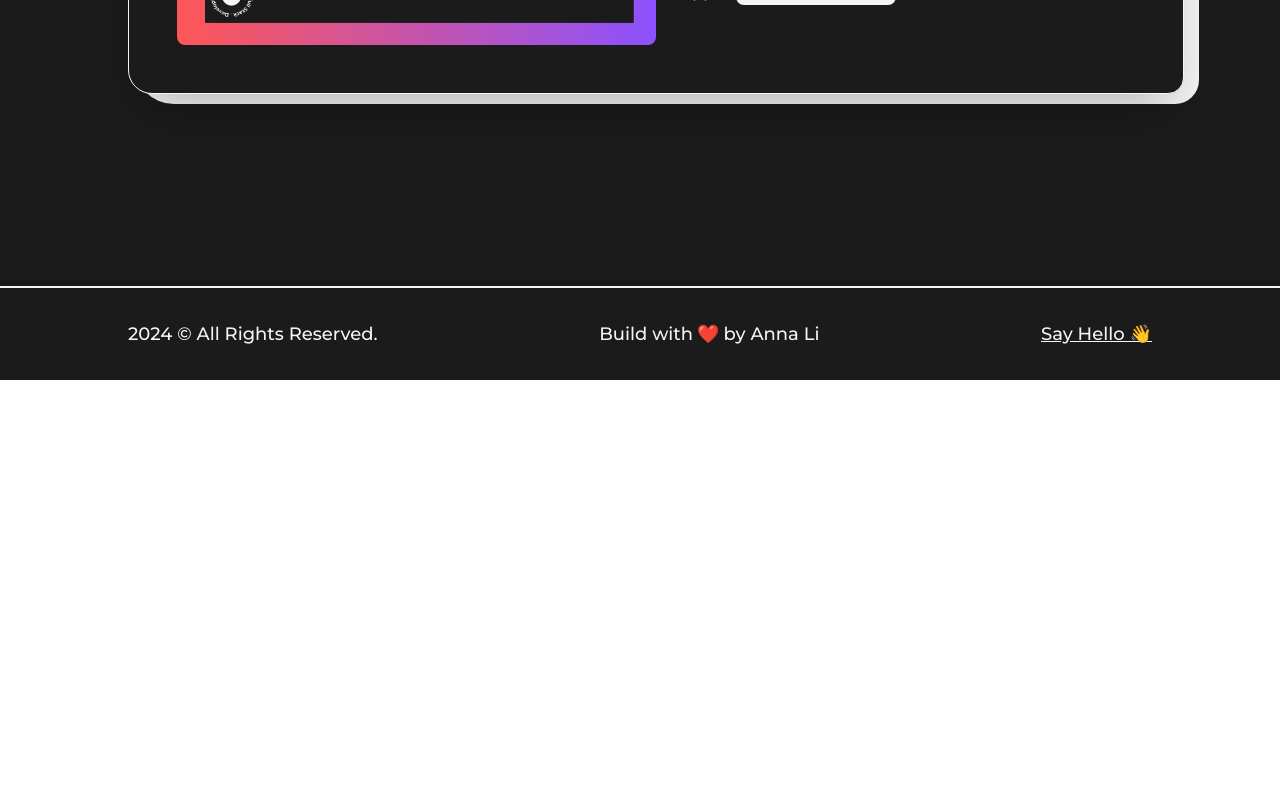
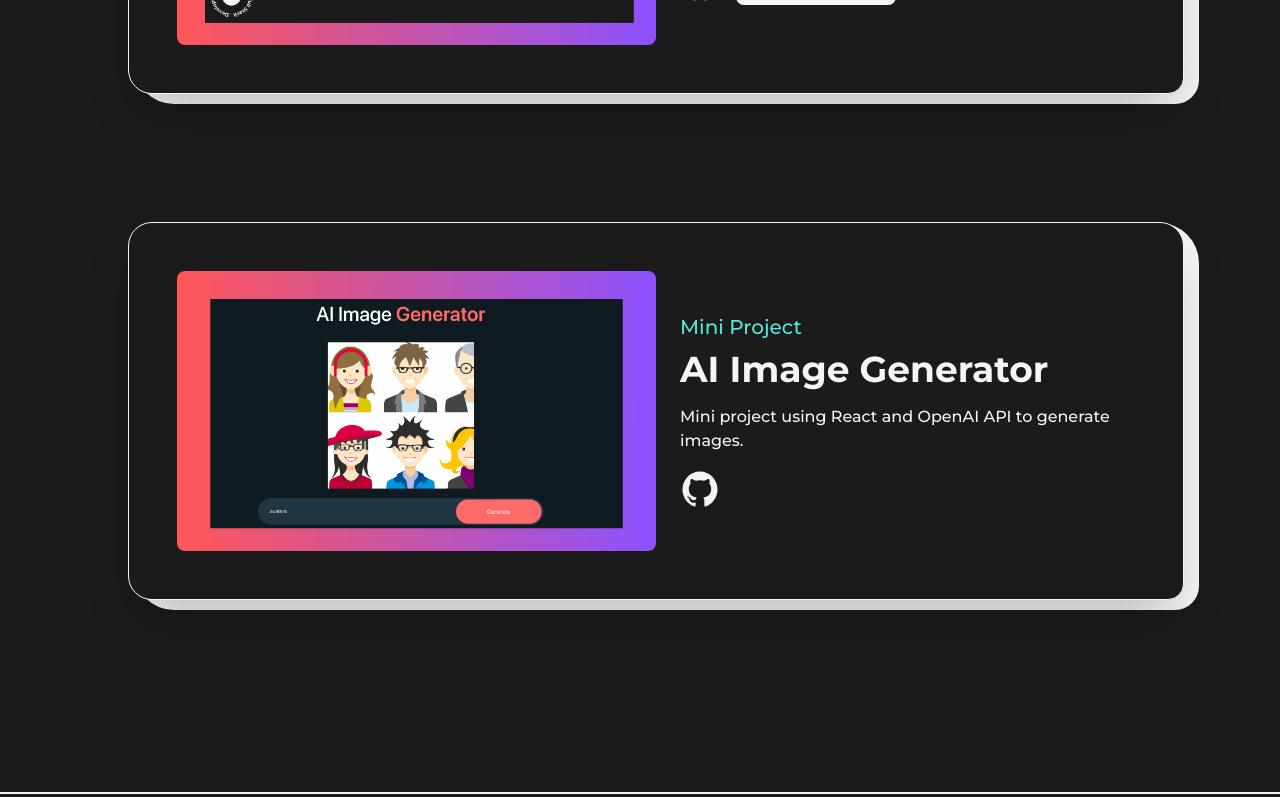
Before and after one commit to annali-SDE/anna-portfolio, a Next.js app: page /projects in a window 1280 px wide. Shown: the part 648-1445 px from the top of the page. Before the commit the page ends 1028 px from the top, so only its background shows below. Built offline with nearby package versions, Linux system fonts and the light colour scheme.

Commit message:
Add ai image generator project to portfolio

```diff
--- a/src/pages/projects.js
+++ b/src/pages/projects.js
@@ -6,6 +6,7 @@ import Link from 'next/link';
 import Image from 'next/image';
 import { GithubIcon } from '@/components/Icons';
 import portfolio from '../../public/images/projects/portfolio-pj.png';
+import aiImageGenerator from '../../public/images/projects/ai-image-generator.png';
 import { motion } from 'framer-motion';
 
 const FramerImage = motion(Image);
@@ -62,6 +63,42 @@ const FeaturedProject = ({ type, title, summary, img, link, github }) => {
 	);
 };
 
+const GithubProject = ({ type, title, summary, img, github }) => {
+	return (
+		<article className='relative w-full flex items-center justify-between rounded-3xl border border-solid border-dark bg-light shadow-2xl p-12 rounded-br-2xl dark:bg-dark dark:border-light lg:flex-col lg:p-8 xs:rounded-2xl xs: roubded-br-3xl xs:p-4'>
+			<div className='absolute top-0 -right-4 -z-10 w-[101%] h-[103%] rounded-[2.5rem] bg-dark rounded-br-3xl dark:bg-light xs:-right-2 xs:h-[102%] xs:w-full xs:rounded-[1.5rem]' />
+			<div className='w-1/2 coursor-pointer overflow-hidden rounded-lg lg:w-full'>
+				<FramerImage
+					src={img}
+					alt={title}
+					className='w-full h-auto'
+					whileHover={{ scale: 1.05 }}
+					transition={{ duration: 0.2 }}
+					priority
+					sizes='(max-width: 768px) 100vw, (max-width: 1200px) 50vw, 50vw'
+				/>
+			</div>
+
+			<div className='w-1/2 flex flex-col items-start justify-between pl-6 lg:w-full lg:pl-0 lg:pt-6'>
+				<span className='text-primary dark:text-primaryDark font-medium text-xl xs:text-base'>
+					{type}
+				</span>
+				<h2 className='my-2 w-full text-left text-4xl font-bold dark:text-light sm:text-sm'>
+					{title}
+				</h2>
+				<p className='my-2 font-medium text-dark dark:text-light sm:text-sm'>
+					{summary}
+				</p>
+				<div className='mt-2 flex items-center'>
+					<Link href={github} target='_blank' className='w-10'>
+						<GithubIcon />
+					</Link>
+				</div>
+			</div>
+		</article>
+	);
+};
+
 const projects = () => {
 	return (
 		<>
@@ -87,6 +124,15 @@ const projects = () => {
 								type='Featured Project'
 							/>
 						</div>
+						<div className='col-span-12'>
+							<GithubProject
+								title='AI Image Generator'
+								img={aiImageGenerator}
+								summary='Mini project using React and OpenAI API to generate images.'
+								github='https://github.com/annali-SDE/ai-image-generator'
+								type='Mini Project'
+							/>
+						</div>
 					</div>
 				</Layout>
 			</main>
```
Also changed, not shown: public/images/projects/ai-image-generator.png (added).
